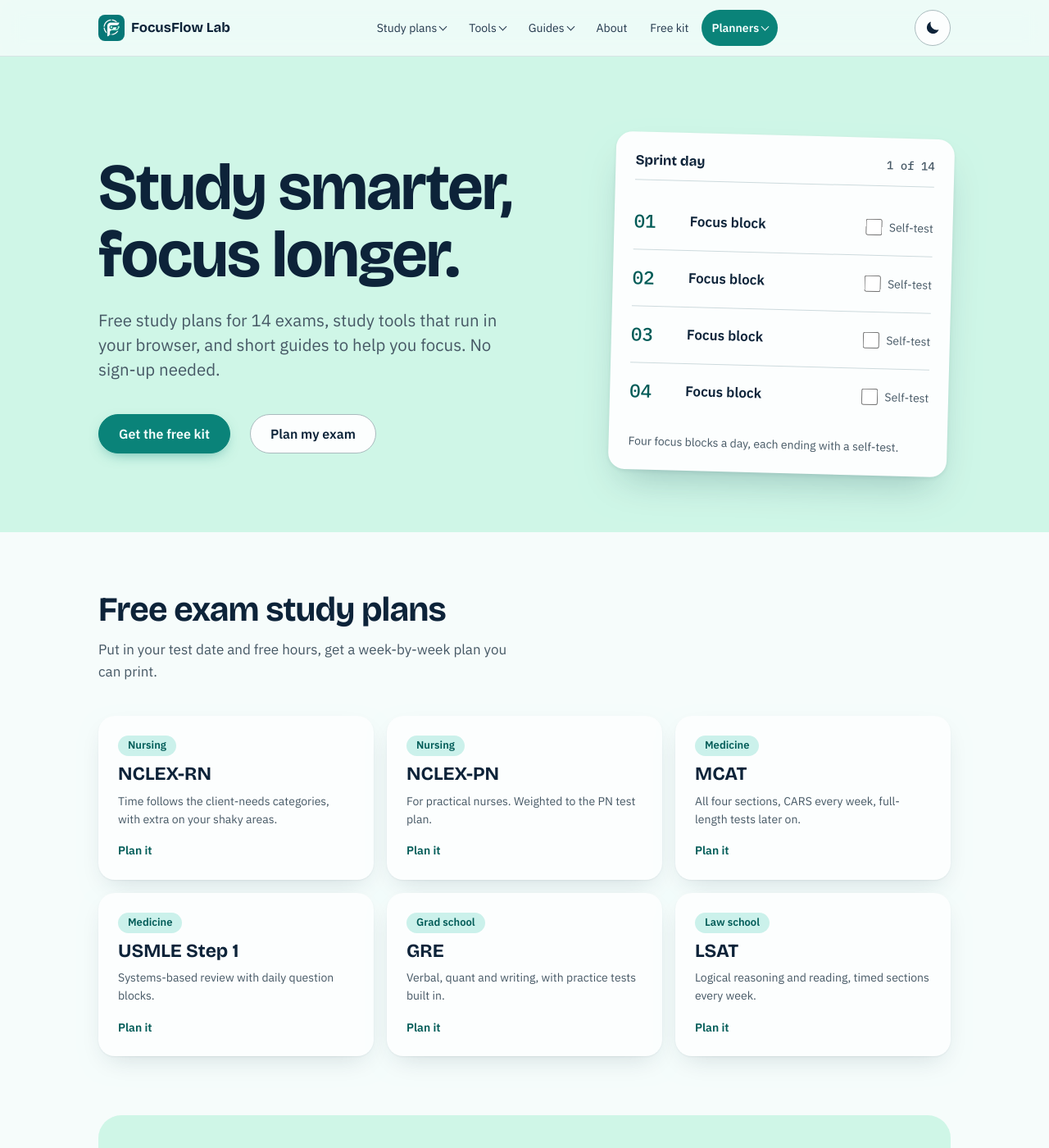
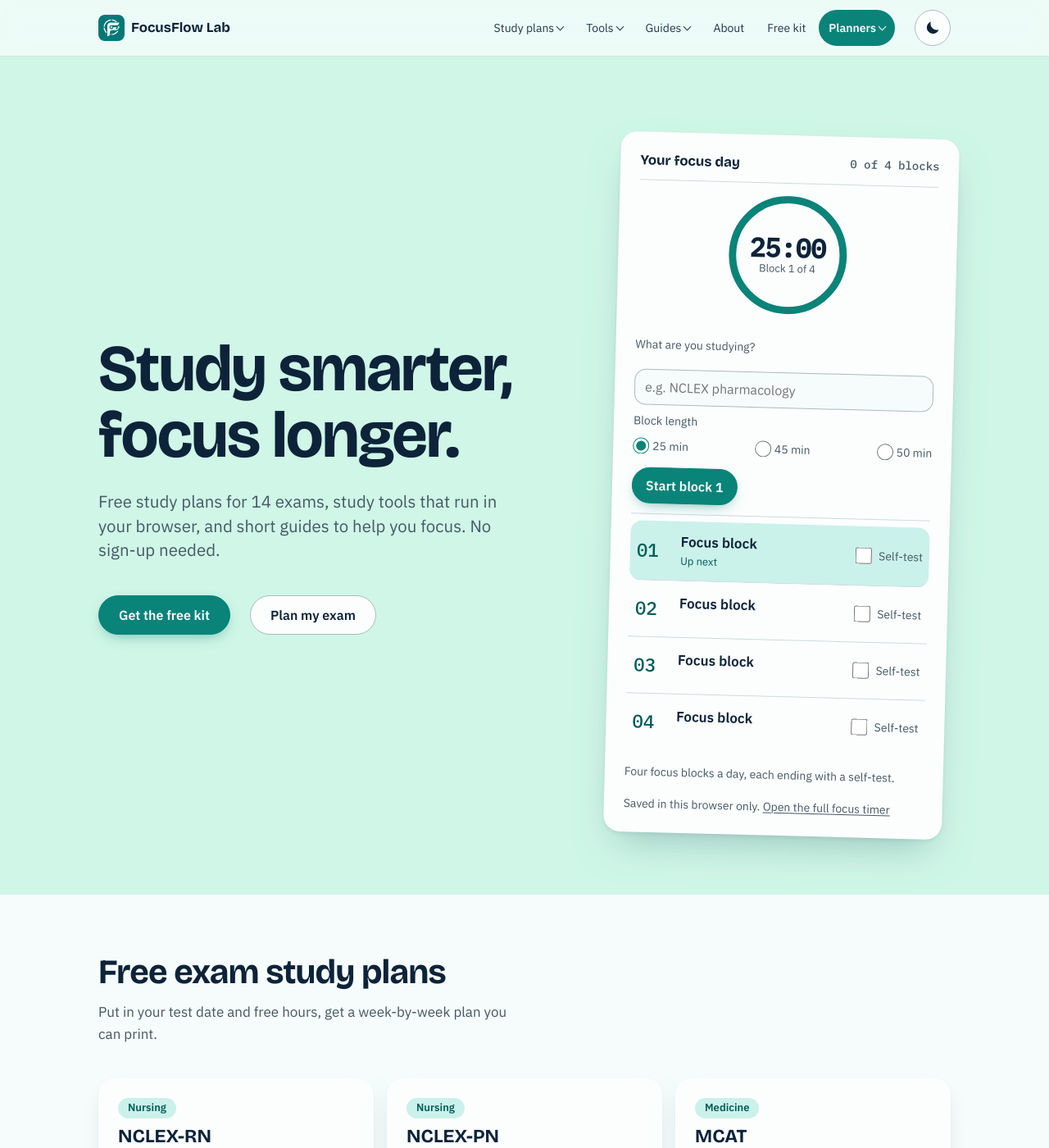
Before and after one commit to focusflowlab/focusflowlab.github.io, a Jekyll site: the page index.html, which Jekyll copies as it is, in a window 1280 px wide and 1400 px high. Shown: the whole window at 82% size. Built offline with Jekyll 4.4.1, drawn with Linux system fonts in a browser that asks for light colours.

Commit message:
Home hero: interactive focus day that remembers your choices; header menu and theme switch aligned right
Co-Authored-By: Claude Sonnet 5.5 <noreply@anthropic.com>

```diff
--- /dev/null
+++ b/assets/home-focus.js
@@ -0,0 +1,90 @@
+// Home page "Your focus day": four focus blocks with a timer ring and a self-test after each.
+// Choices, today's progress and the day streak are saved in this browser only. Without this script the static list still shows.
+(() => {
+  const root = document.getElementById('focus-day');
+  if (!root) return;
+  const $ = (sel) => root.querySelector(sel);
+  const KEY = 'ffl-home-focus';
+  const BLOCKS = 4;
+  const C = 2 * Math.PI * 54;
+  const today = () => { const d = new Date(); return d.getFullYear() + '-' + String(d.getMonth() + 1).padStart(2, '0') + '-' + String(d.getDate()).padStart(2, '0'); };
+  const dayBefore = () => { const d = new Date(); d.setDate(d.getDate() - 1); return d.getFullYear() + '-' + String(d.getMonth() + 1).padStart(2, '0') + '-' + String(d.getDate()).padStart(2, '0'); };
+  const blank = () => ({ subject: '', len: 25, day: today(), focus: Array(BLOCKS).fill(false), tested: Array(BLOCKS).fill(false), run: null, streak: { last: '', n: 0 } });
+  let s = blank();
+  try { const saved = JSON.parse(localStorage.getItem(KEY) || 'null'); if (saved && Array.isArray(saved.focus)) s = { ...s, ...saved }; } catch {}
+  if (s.day !== today()) { s.day = today(); s.focus = Array(BLOCKS).fill(false); s.tested = Array(BLOCKS).fill(false); s.run = null; }
+  if (![25, 45, 50].includes(s.len)) s.len = 25;
+  const save = () => { try { localStorage.setItem(KEY, JSON.stringify(s)); } catch {} };
+
+  const top = $('#fd-top'), time = $('#fd-time'), state = $('#fd-state'), arc = $('#fd-arc'), go = $('#fd-go'), reset = $('#fd-reset');
+  const subject = $('#fd-subject'), count = $('#fd-count'), live = $('#fd-live'), streak = $('#fd-streak');
+  const rows = [...root.querySelectorAll('#fd-list li')];
+  const lens = [...root.querySelectorAll('input[name="fd-len"]')];
+  top.hidden = false;
+  arc.setAttribute('stroke-dasharray', C.toFixed(1));
+  const baseTitle = document.title;
+  let timer = null;
+
+  const current = () => { const i = s.focus.indexOf(false); return i; };
+  const fmt = (ms) => { const t = Math.max(0, Math.ceil(ms / 1000)); return String(Math.floor(t / 60)).padStart(2, '0') + ':' + String(t % 60).padStart(2, '0'); };
+  const left = () => (s.run ? (s.run.endAt ? s.run.endAt - Date.now() : s.run.left) : s.len * 60000);
+  const say = (t) => { live.textContent = t; };
+
+  function paint() {
+    const done = s.focus.filter(Boolean).length;
+    const i = current();
+    const ms = left();
+    time.textContent = fmt(ms);
+    arc.setAttribute('stroke-dashoffset', (C * (s.run ? 1 - Math.min(1, Math.max(0, ms / (s.len * 60000))) : 0)).toFixed(1));
+    root.classList.toggle('is-running', !!(s.run && s.run.endAt));
+    count.textContent = done + ' of ' + BLOCKS + ' blocks';
+    if (i === -1) { state.textContent = 'All four blocks done'; go.textContent = 'Start again tomorrow'; go.disabled = true; }
+    else if (s.run && s.run.endAt) { state.textContent = 'Block ' + (i + 1) + ' of ' + BLOCKS + ': focus'; go.textContent = 'Pause'; go.disabled = false; }
+    else if (s.run) { state.textContent = 'Block ' + (i + 1) + ' paused'; go.textContent = 'Resume'; go.disabled = false; }
+    else { state.textContent = 'Block ' + (i + 1) + ' of ' + BLOCKS; go.textContent = 'Start block ' + (i + 1); go.disabled = false; }
+    reset.hidden = !s.run;
+    lens.forEach((r) => { r.checked = Number(r.value) === s.len; r.disabled = !!s.run; });
+    rows.forEach((li, k) => {
+      li.classList.toggle('is-done', s.focus[k]);
+      li.classList.toggle('is-now', k === i);
+      li.querySelector('input').checked = s.tested[k];
+      li.querySelector('.fd-tag').textContent = s.focus[k] ? 'Done. Now test yourself' : (k === i ? 'Up next' : '');
+      li.querySelector('strong').textContent = s.subject.trim() ? s.subject.trim() : 'Focus block';
+    });
+    streak.textContent = s.streak.n >= 2 && s.streak.last === today() ? s.streak.n + '-day streak' : '';
+    if (s.run && s.run.endAt) document.title = '(' + fmt(ms) + ') ' + baseTitle; else document.title = baseTitle;
+  }
+
+  function finish() {
+    const i = current();
+    if (i !== -1) s.focus[i] = true;
+    s.run = null;
+    if (s.streak.last !== today()) { s.streak = { last: today(), n: s.streak.last === dayBefore() ? s.streak.n + 1 : 1 }; }
+    save(); stop(); paint(); root.classList.add('just-done');
+    setTimeout(() => root.classList.remove('just-done'), 1600);
+    say('Block ' + (i + 1) + ' done. Time for your self-test: close your notes and write down what you remember.');
+  }
+  function tick() { if (s.run && s.run.endAt && s.run.endAt - Date.now() <= 0) finish(); else paint(); }
+  function run() { if (!timer) timer = setInterval(tick, 250); }
+  function stop() { clearInterval(timer); timer = null; }
+
+  go.addEventListener('click', () => {
+    if (current() === -1) return;
+    if (s.run && s.run.endAt) { s.run = { left: s.run.endAt - Date.now() }; stop(); say('Paused.'); }
+    else if (s.run) { s.run = { endAt: Date.now() + s.run.left }; run(); say('Resumed.'); }
+    else { s.run = { endAt: Date.now() + s.len * 60000 }; run(); say('Block ' + (current() + 1) + ' started. ' + s.len + ' minutes.'); }
+    save(); paint();
+  });
+  reset.addEventListener('click', () => { s.run = null; stop(); save(); paint(); say('Block reset.'); });
+  lens.forEach((r) => r.addEventListener('change', () => { if (!s.run) { s.len = Number(r.value); save(); paint(); } }));
+  subject.value = s.subject;
+  subject.addEventListener('input', () => { s.subject = subject.value.slice(0, 40); save(); paint(); });
+  rows.forEach((li, k) => li.querySelector('input').addEventListener('change', (e) => {
+    s.tested[k] = e.target.checked;
+    save(); paint();
+    if (s.tested.every(Boolean)) say('Day complete. Four blocks, four self-tests.');
+  }));
+  document.addEventListener('visibilitychange', () => { if (!document.hidden) tick(); });
+  if (s.run && s.run.endAt) { if (s.run.endAt - Date.now() <= 0) { finish(); } else run(); }
+  paint();
+})();
--- a/assets/site.css
+++ b/assets/site.css
@@ -815,3 +815,50 @@ html { scroll-behavior: smooth; }
 .hub-float a:hover { background: var(--color-accent-wash); }
 .js-nav .hub-float { opacity: 0; transform: translateY(12px); pointer-events: none; transition: opacity .25s ease, transform .25s ease; }
 .js-nav .hub-float.is-visible { opacity: 1; transform: none; pointer-events: auto; }
+
+/* Header: menu and theme switch together on the right (desktop) */
+@media (min-width: 641px) {
+  .site-head .masthead nav { margin-left: auto; }
+  .site-head .masthead .theme-toggle { margin-left: var(--space-xs); }
+}
+
+/* Home: interactive focus day */
+.focus-day .sheet-title { margin-bottom: var(--space-sm); }
+.fd-top { display: grid; grid-template-columns: 150px minmax(0, 1fr); gap: var(--space-md); align-items: center; padding-bottom: var(--space-sm); border-bottom: 1px solid var(--color-rule); margin-bottom: var(--space-xs); }
+.fd-ring { position: relative; width: 150px; height: 150px; }
+.fd-ring svg { width: 100%; height: 100%; }
+.fd-track { fill: none; stroke: var(--color-rule); stroke-width: 7; }
+.fd-arc { fill: none; stroke: var(--color-accent); stroke-width: 7; stroke-linecap: round; transition: stroke-dashoffset .3s linear; }
+.fd-read { position: absolute; inset: 0; display: flex; flex-direction: column; align-items: center; justify-content: center; text-align: center; gap: 2px; }
+.fd-time { font: 600 2rem/1 var(--font-mono); letter-spacing: -0.02em; }
+.fd-state { font-size: var(--text-xs); color: var(--color-muted); max-width: 9ch; line-height: 1.2; }
+.fd-controls { display: grid; gap: var(--space-xs); min-width: 0; }
+.fd-controls > label { font-size: var(--text-sm); color: var(--color-muted); }
+.fd-controls input[type="text"] { width: 100%; min-height: 44px; padding: 0 var(--space-sm); border: 1px solid var(--color-rule-strong); border-radius: var(--radius-control); background: var(--color-paper); color: var(--color-ink); }
+.fd-len { border: 0; margin: 0; padding: 0; display: flex; flex-wrap: wrap; gap: var(--space-2xs) var(--space-sm); min-width: 0; }
+.fd-len legend { font-size: var(--text-sm); color: var(--color-muted); padding: 0; margin-bottom: var(--space-3xs); }
+.fd-len label { display: inline-flex; align-items: center; gap: var(--space-2xs); min-height: 36px; font-size: var(--text-sm); cursor: pointer; }
+.fd-len input { accent-color: var(--color-accent); margin: 0; }
+.fd-btns { display: flex; gap: var(--space-xs); flex-wrap: wrap; }
+.fd-btns .btn { min-height: 44px; padding-inline: var(--space-md); }
+.focus-day li { grid-template-columns: 2.6rem minmax(0, 1fr) auto; }
+.fd-name { display: flex; flex-direction: column; min-width: 0; }
+.fd-name strong { overflow-wrap: anywhere; }
+.fd-tag { font-style: normal; font-size: var(--text-xs); color: var(--color-accent-ink); min-height: 1em; }
+.focus-day li { padding-inline: var(--space-xs); }
+.focus-day li.is-now { background: var(--color-accent-wash); border-radius: var(--radius-control); }
+.focus-day li.is-done .n { color: var(--color-muted); }
+.fd-streak { font-weight: 600; color: var(--color-accent-ink); }
+.fd-save { margin-top: var(--space-3xs); }
+.fd-save a { color: inherit; }
+.focus-day.is-running .fd-arc { filter: drop-shadow(0 0 4px color-mix(in oklab, var(--color-accent) 60%, transparent)); }
+.focus-day.just-done .fd-ring { animation: fd-pop .9s ease-out 2; }
+@keyframes fd-pop { 0% { transform: scale(1); } 40% { transform: scale(1.06); } 100% { transform: scale(1); } }
+@media (max-width: 480px) { .fd-top { grid-template-columns: minmax(0, 1fr); justify-items: center; } .fd-controls { width: 100%; } }
+@media (prefers-reduced-motion: reduce) { .fd-arc { transition: none; } .focus-day.just-done .fd-ring { animation: none; } }
+.focus-day { container-type: inline-size; }
+@container (max-width: 400px) {
+  .fd-top { grid-template-columns: minmax(0, 1fr); justify-items: center; }
+  .fd-controls { width: 100%; }
+  .fd-len { justify-content: space-between; }
+}
--- a/index.html
+++ b/index.html
@@ -369,15 +369,33 @@
         </div>
       </div>
 
-      <div class="sheet day-sheet" aria-label="A sprint day from the Exam Sprint Planner">
-        <p class="sheet-title">Sprint day <span>1 of 14</span></p>
-        <ol>
-          <li><span class="n">01</span><strong>Focus block</strong><label><input type="checkbox"> Self-test</label></li>
-          <li><span class="n">02</span><strong>Focus block</strong><label><input type="checkbox"> Self-test</label></li>
-          <li><span class="n">03</span><strong>Focus block</strong><label><input type="checkbox"> Self-test</label></li>
-          <li><span class="n">04</span><strong>Focus block</strong><label><input type="checkbox"> Self-test</label></li>
+      <div class="sheet day-sheet focus-day" id="focus-day" aria-label="Your focus day">
+        <p class="sheet-title">Your focus day <span id="fd-count">Four blocks</span></p>
+        <div class="fd-top" id="fd-top" hidden>
+          <div class="fd-ring" role="timer" aria-label="Time left in this focus block">
+            <svg viewBox="0 0 120 120" aria-hidden="true"><circle class="fd-track" cx="60" cy="60" r="54"/><circle class="fd-arc" id="fd-arc" cx="60" cy="60" r="54" transform="rotate(-90 60 60)"/></svg>
+            <div class="fd-read"><span class="fd-time" id="fd-time">25:00</span><span class="fd-state" id="fd-state">Block 1 of 4</span></div>
+          </div>
+          <div class="fd-controls">
+            <label for="fd-subject">What are you studying?</label>
+            <input id="fd-subject" type="text" maxlength="40" autocomplete="off" placeholder="e.g. NCLEX pharmacology">
+            <fieldset class="fd-len"><legend>Block length</legend>
+              <label><input type="radio" name="fd-len" value="25" checked> 25 min</label>
+              <label><input type="radio" name="fd-len" value="45"> 45 min</label>
+              <label><input type="radio" name="fd-len" value="50"> 50 min</label>
+            </fieldset>
+            <div class="fd-btns"><button class="btn" type="button" id="fd-go">Start block 1</button><button class="btn btn-soft" type="button" id="fd-reset" hidden>Reset</button></div>
+          </div>
+        </div>
+        <ol id="fd-list">
+          <li><span class="n">01</span><span class="fd-name"><strong>Focus block</strong><em class="fd-tag"></em></span><label><input type="checkbox"> Self-test</label></li>
+          <li><span class="n">02</span><span class="fd-name"><strong>Focus block</strong><em class="fd-tag"></em></span><label><input type="checkbox"> Self-test</label></li>
+          <li><span class="n">03</span><span class="fd-name"><strong>Focus block</strong><em class="fd-tag"></em></span><label><input type="checkbox"> Self-test</label></li>
+          <li><span class="n">04</span><span class="fd-name"><strong>Focus block</strong><em class="fd-tag"></em></span><label><input type="checkbox"> Self-test</label></li>
         </ol>
-        <p class="foot">Four focus blocks a day, each ending with a self-test.</p>
+        <p class="foot">Four focus blocks a day, each ending with a self-test. <span id="fd-streak" class="fd-streak"></span></p>
+        <p class="foot fd-save">Saved in this browser only. <a href="/tools/focus-timer/">Open the full focus timer</a></p>
+        <p class="visually-hidden" id="fd-live" aria-live="polite"></p>
       </div>
     </section>
 
@@ -605,6 +623,7 @@
   </div>
 </footer>
 <script src="/assets/site.js" defer></script>
+<script src="/assets/home-focus.js" defer></script>
 <!-- Cloudflare Web Analytics: cookie-free page view counts -->
 <script defer src="https://static.cloudflareinsights.com/beacon.min.js" data-cf-beacon='{"token": "3d7d2afbf78f49eba33293c0abd20ab1"}'></script>
 <!-- /site-foot -->
```
